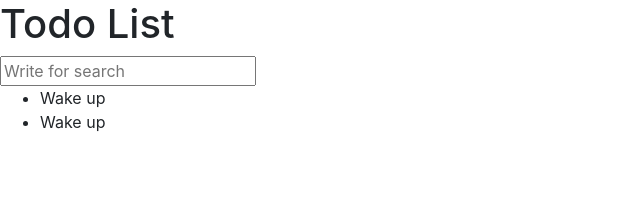
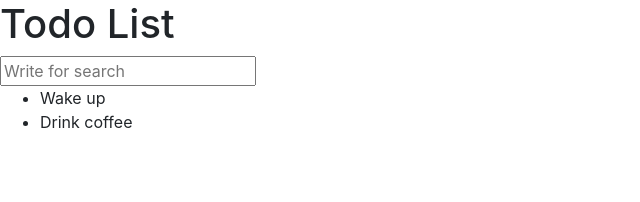
Before and after one commit to SerhiiBabii/Todo_React, a React (Create React App) app: page / in a window 1280 px wide. Shown: the top 202 px of the page, without its empty margins (0-640 px from the left). Built offline with nearby package versions, Linux system fonts and the light colour scheme.

Commit message:
Added props in TodoList

```diff
--- a/src/Components/TodoList.js
+++ b/src/Components/TodoList.js
@@ -5,10 +5,10 @@ const TodoList = () => {
   return (
     <ul>
       <li>
-        <TodoListItem />
+        <TodoListItem text={'Wake up'} />
       </li>
       <li>
-        <TodoListItem />
+        <TodoListItem text={'Drink coffee'} />
       </li>
     </ul>
   );
--- a/src/Components/TodoListItem.js
+++ b/src/Components/TodoListItem.js
@@ -1,7 +1,7 @@
 import React from 'react';
 
-const TodoListItem = () => {
-  return <span>Wake up</span>;
+const TodoListItem = ({ text }) => {
+  return <span>{text}</span>;
 };
 
 export default TodoListItem;
```
